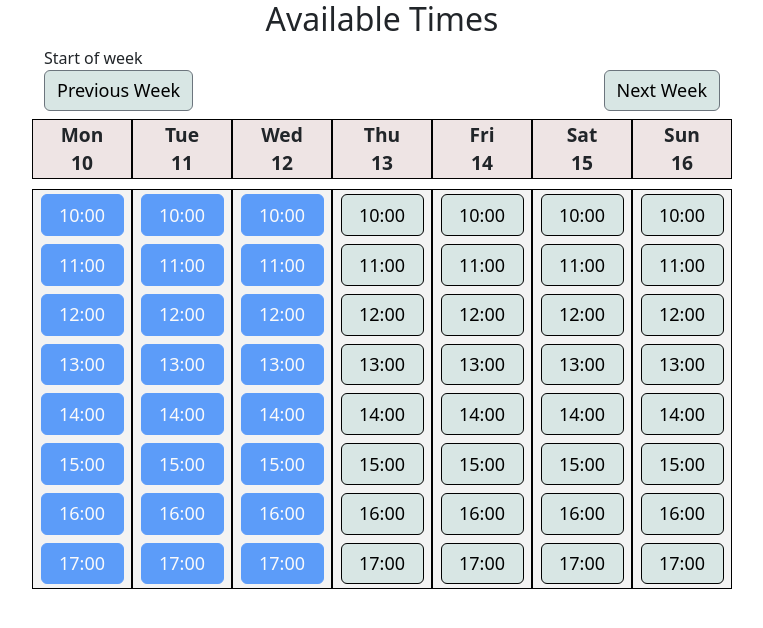
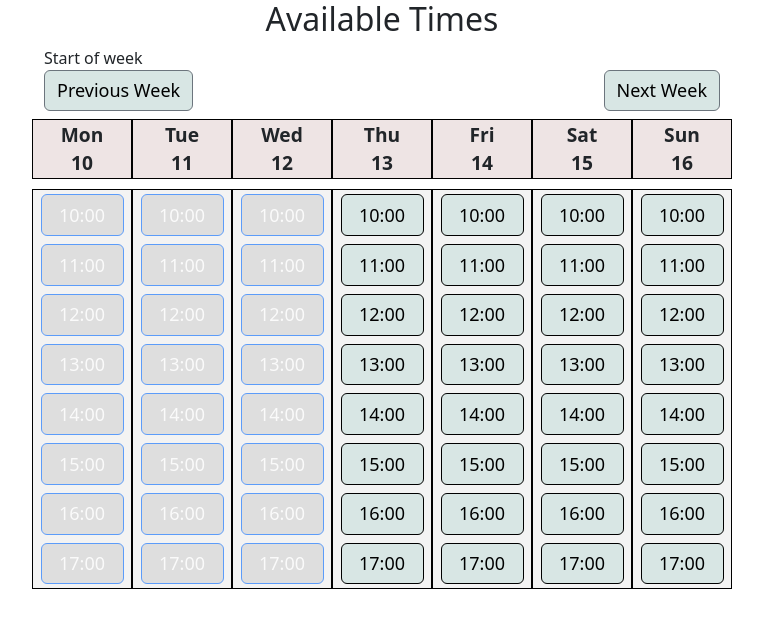
Before and after one commit to Tan-Thai/React---GW, a React (Create React App) app in the folder booking/: page / in a window 1280 px wide. Shown: the top 628 px of the page, without its empty margins (258-1021 px from the left). Built offline with nearby package versions, Linux system fonts and the light colour scheme.

Commit message:
forgor 2 files

```diff
--- a/booking/src/Components/DateUtils.js
+++ b/booking/src/Components/DateUtils.js
@@ -26,7 +26,7 @@ export function getDates(WeekOffset) {
         days[i].id = i; // Add a unique ID for each day
     }
 
-    console.log(`Adjusted date: ${days}`);
+    console.log(`Adjusted date: ${days.date}`);
     return days; /*bookedSlots*/
 }
 
--- a/booking/src/MainLayout.css
+++ b/booking/src/MainLayout.css
@@ -72,3 +72,23 @@
 .dateFont {
     font-size: larger;
 }
+
+.bookingBtn.booked {
+    background-color: rgb(212, 212, 212);
+    color: rgb(0, 0, 0);
+  }
+
+  .bookingBtn.booked:hover {
+    background-color: gray;
+    cursor: not-allowed;
+  }
+
+  .bookingBtn:disabled {
+    background-color: lightgray;
+    color: white;
+    cursor: not-allowed;
+  }
+
+  .bookingBtn:disabled:hover {
+    background-color: lightgray;
+  }
```
